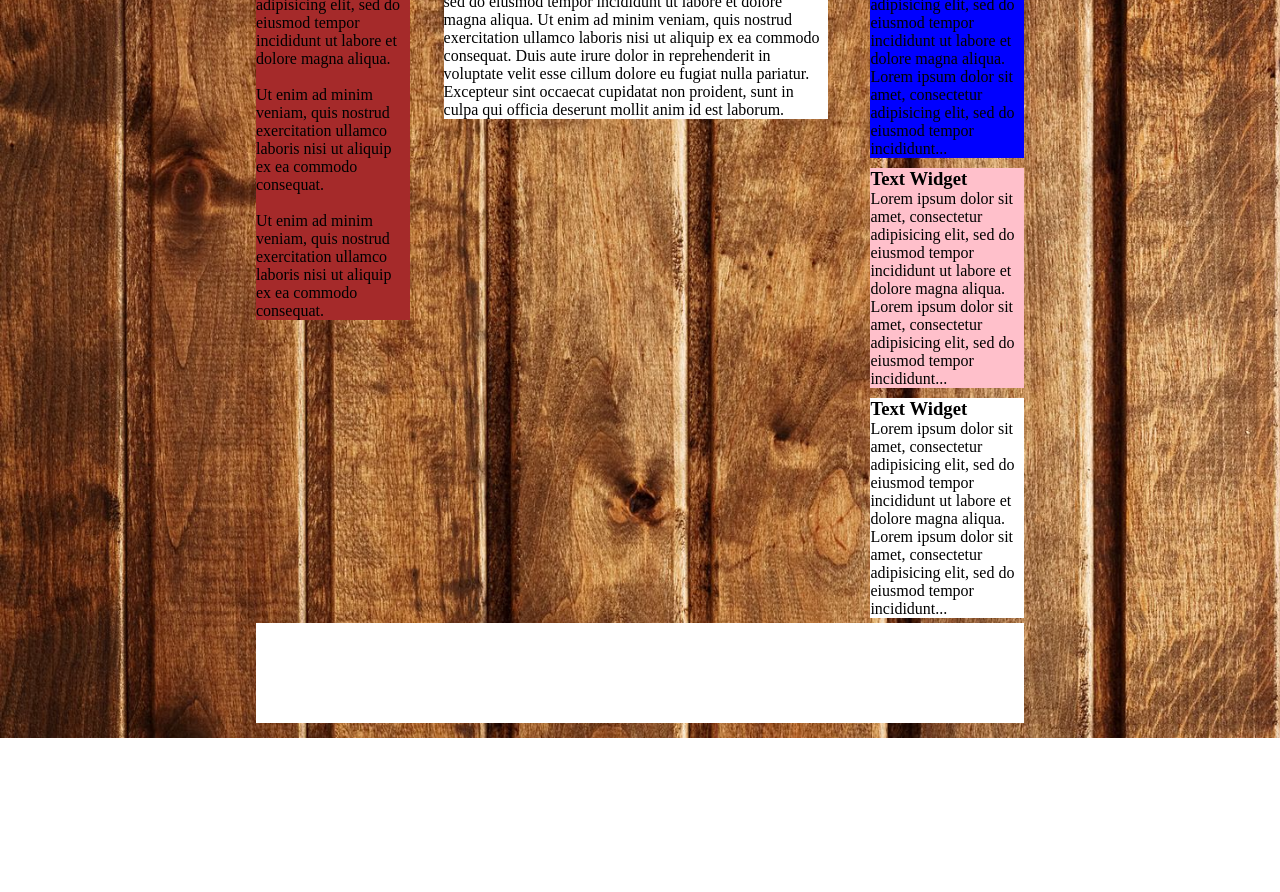
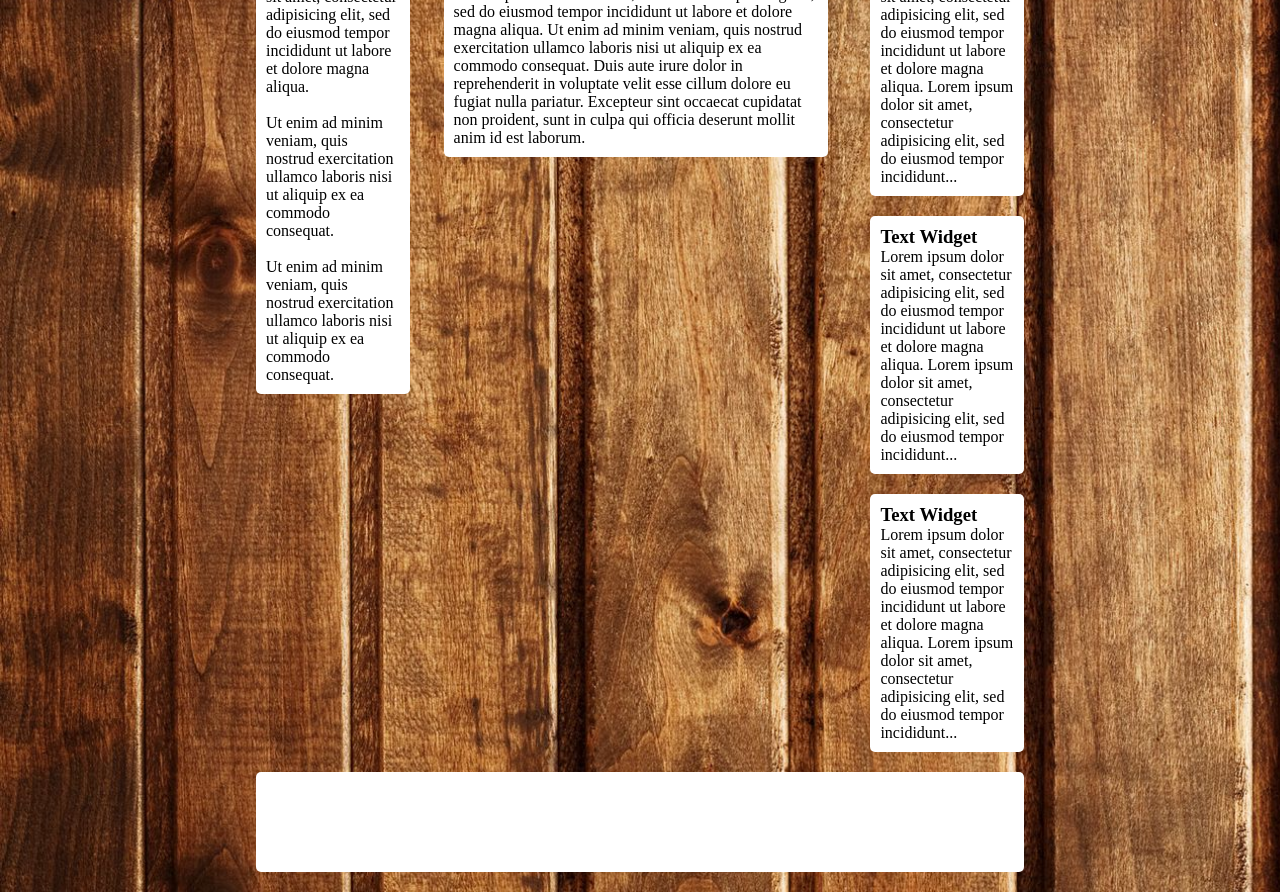
Before and after one commit to DevAngelo98/htmlcss-wp, a plain HTML site: page index.html in a window 1280 px wide. Shown: the part 321-1213 px from the top of the page. Before the commit the page ends 1059 px from the top, so only its background shows below. Drawn offline with Linux system fonts and the light colour scheme.

Commit message:
Border-radius and padding in column and footer

```diff
--- a/assets/css/main.css
+++ b/assets/css/main.css
@@ -7,7 +7,7 @@
 html{
  background-image: url(../img/background.jpg);
  background-size: cover;
- padding-bottom: 10px;
+ padding-bottom: 20px;
  padding-top: 10px;
 }
 
@@ -55,6 +55,7 @@ li a{
 .three-column{
  width: 100%;
  margin-top: 5px;
+ margin-bottom: 10px;
 }
 
 .three-column:after {
@@ -65,8 +66,10 @@ li a{
 
 .first-column{
  float: left;
- background-color: brown;
+ background-color: white;
  width: 20%;
+ padding: 10px;
+ border-radius: 5px;
 }
 
 .second-column{
@@ -75,6 +78,8 @@ li a{
  width: 50%;
  margin-left: 34px;
  margin-right: 34px;
+ padding: 10px;
+ border-radius: 5px;
 }
 
 .third-column{
@@ -84,21 +89,26 @@ li a{
 }
 
 .first-widget{
- background-color: blue;
- margin-bottom: 10px;
+ background-color: white;
+ margin-bottom: 20px;
+ padding: 10px;
+ border-radius: 5px;
 }
 .second-widget{
- background-color: pink;
- margin-bottom: 10px;
+ background-color: white;
+ margin-bottom: 20px;
+ padding: 10px;
+ border-radius: 5px;
 }
 
 .third-widget{
  background-color: white;
+ padding: 10px;
+ border-radius: 5px;
 }
 
 footer{
- position: relative;
- background-color: white;;
+ background-color: white;
  height: 100px;
- bottom: 5px;
+ border-radius: 5px;
 }
```
